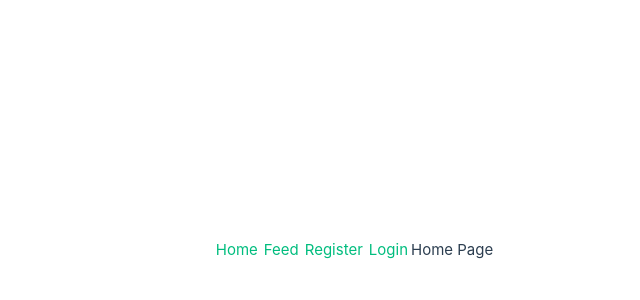
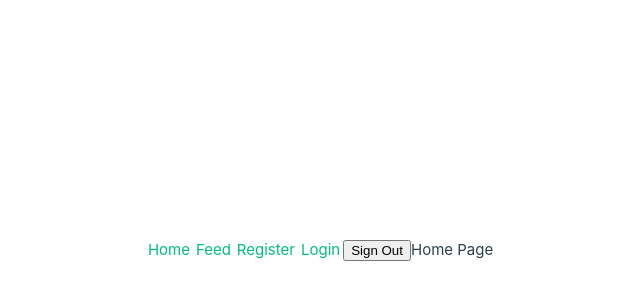
Before and after one commit to MattHammond94/VuesFromTheGit, a Vue app in the folder firebase-auth/: page / in a window 1280 px wide. Shown: the part 150-450 px from the top of the page, without its empty margins (229-869 px from the left). Built offline with nearby package versions, Linux system fonts and the light colour scheme; no server answers; sample sign-in values are in the browser's storage.

Commit message:
Add Sign out button - Add protected route

```diff
--- a/firebase-auth/src/App.vue
+++ b/firebase-auth/src/App.vue
@@ -4,6 +4,34 @@
     <router-link to="/feed">Feed</router-link>
     <router-link to="/register">Register</router-link>
     <router-link to="/sign-in">Login</router-link>
+    <button @click="handleSignOut" v-if="isLoggedIn">Sign Out</button>
   </nav>
   <RouterView />
 </template>
+
+<script setup>
+import { onMounted, ref } from "vue";
+import { getAuth, onAuthStateChanged, signOut } from "firebase/auth";
+import router from "./router";
+
+  const isLoggedIn = ref(false);
+
+  let auth;
+
+  onMounted(() => {
+    auth = getAuth()
+    onAuthStateChanged(auth, (user) => {
+      if (user) {
+        isLoggedIn.value = true;
+      } else {
+        isLoggedIn.value = false;
+      }
+    });
+  });
+
+  const handleSignOut = () => {
+    signOut(auth).then(() => {
+      router.push("/");
+    });
+  }
+</script>
--- a/firebase-auth/src/router/index.js
+++ b/firebase-auth/src/router/index.js
@@ -1,4 +1,5 @@
 import { createRouter, createWebHistory } from "vue-router";
+import { getAuth } from "firebase/auth";
 
 const router = createRouter({
   history: createWebHistory(),
@@ -6,8 +7,26 @@ const router = createRouter({
     { path: "/", component: () => import("../views/Home.vue") },
     { path: "/register", component: () => import("../views/Register.vue") },
     { path: "/sign-in", component: () => import("../views/SignIn.vue") },
-    { path: "/feed", component: () => import("../views/Feed.vue") }
+    { path: "/feed",
+      component: () => import("../views/Feed.vue"),
+      meta: {
+        requiresAuth: true,
+      },
+    },
   ],
 });
 
+router.beforeEach((to, from, next) => {
+  if (to.matched.some((record) => record.meta.requiresAuth)) {
+    if (getAuth().currentUser) {
+      next();
+    } else {
+      alert("You must be logged in to view this page");
+      next("/");
+    }
+  } else {
+    next();
+  }
+});
+
 export default router;
```
